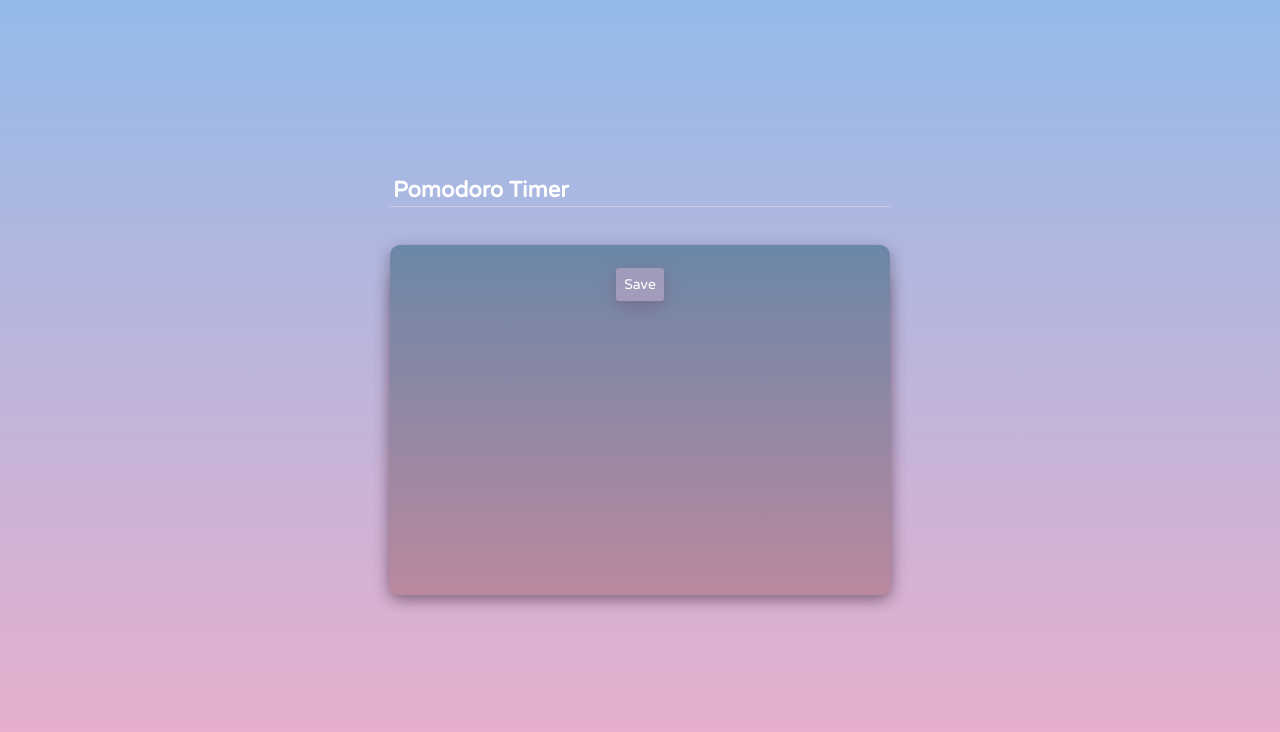
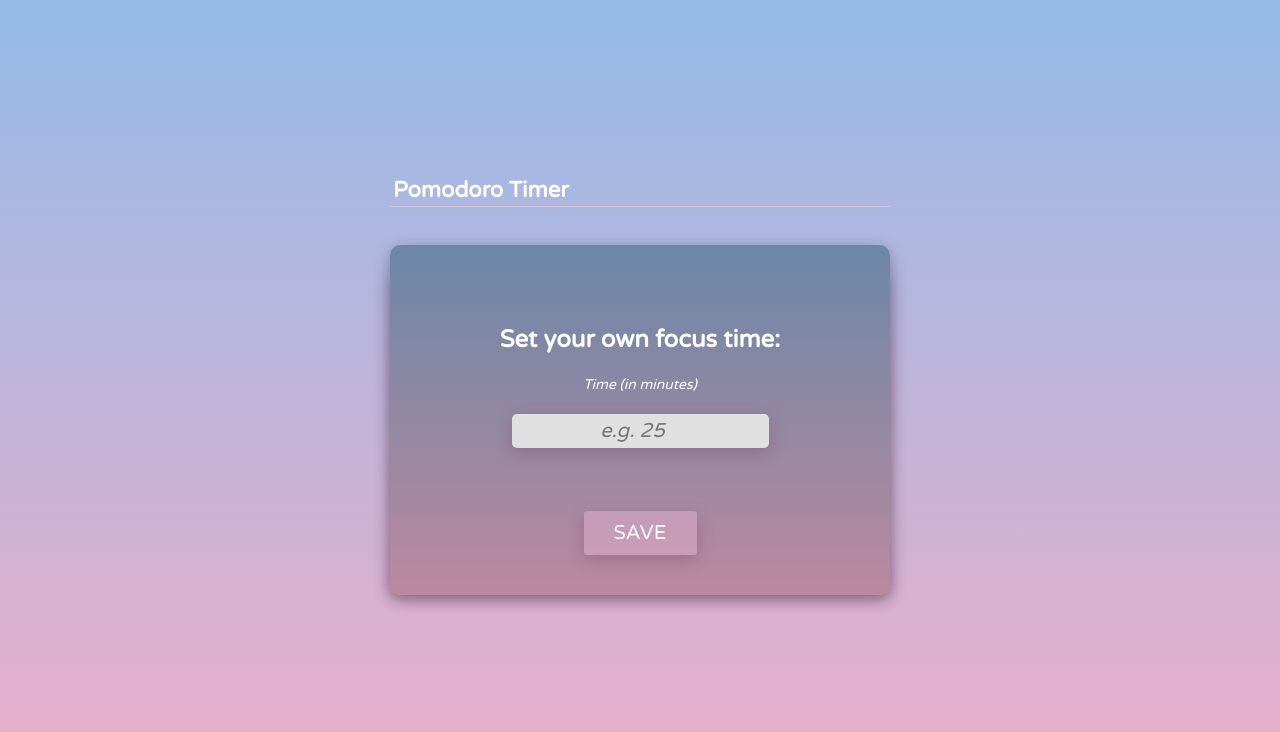
Before and after one commit to gizemnkorkmaz/pomodoro-timer, a React (Create React App) app: page / in a window 1280 px wide. Both pictures are taken after a click on the button 864 px from the left and 300 px from the top of the page. Shown: the top 732 px of the page. Built offline with nearby package versions, Linux system fonts and the light colour scheme; some icons are missing.

Commit message:
Add setCustomTimer function && Add custom timer input and save button to CustomTimerModal

```diff
--- a/src/components/CustomTimerModal/CustomTimerModal.jsx
+++ b/src/components/CustomTimerModal/CustomTimerModal.jsx
@@ -3,14 +3,46 @@ import React from "react";
 import Button from "../Button/Button";
 import Modal from "../Modal/Modal";
 
-function CustomTimerModal({ isOpen, setIsOpen, isShowCloseButton }) {
+import minutesToSeconds from "../../utils/minutesToSeconds";
+
+import styles from "./CustomTimerModal.module.css";
+
+function CustomTimerModal({
+  isOpen,
+  isShowCloseButton,
+  setIsOpen,
+  setSeconds,
+  setIsTimerActive,
+  setRound,
+}) {
+  const setCustomTimer = (event) => {
+    setIsTimerActive(false);
+    const customTime = minutesToSeconds(event.target.value);
+    setSeconds(customTime);
+    setRound("pomodoro");
+  };
+
   return (
     <Modal
       isOpen={isOpen}
       setIsOpen={setIsOpen}
       isShowCloseButton={isShowCloseButton}
     >
-      <Button onClick={() => setIsOpen(false)}>Save</Button>
+      <div className={styles.CustomTimerContainer}>
+        <h2>Set your own focus time:</h2>
+        <label className={styles.InputLabel}>
+          Time (in minutes)
+          <input
+            type="number"
+            placeholder="e.g. 25"
+            onChange={(event) => setCustomTimer(event)}
+            className={styles.InputArea}
+          />
+        </label>
+      </div>
+      <Button className={styles.SaveButton} onClick={() => setIsOpen(false)}>
+        Save
+      </Button>
     </Modal>
   );
 }
```
